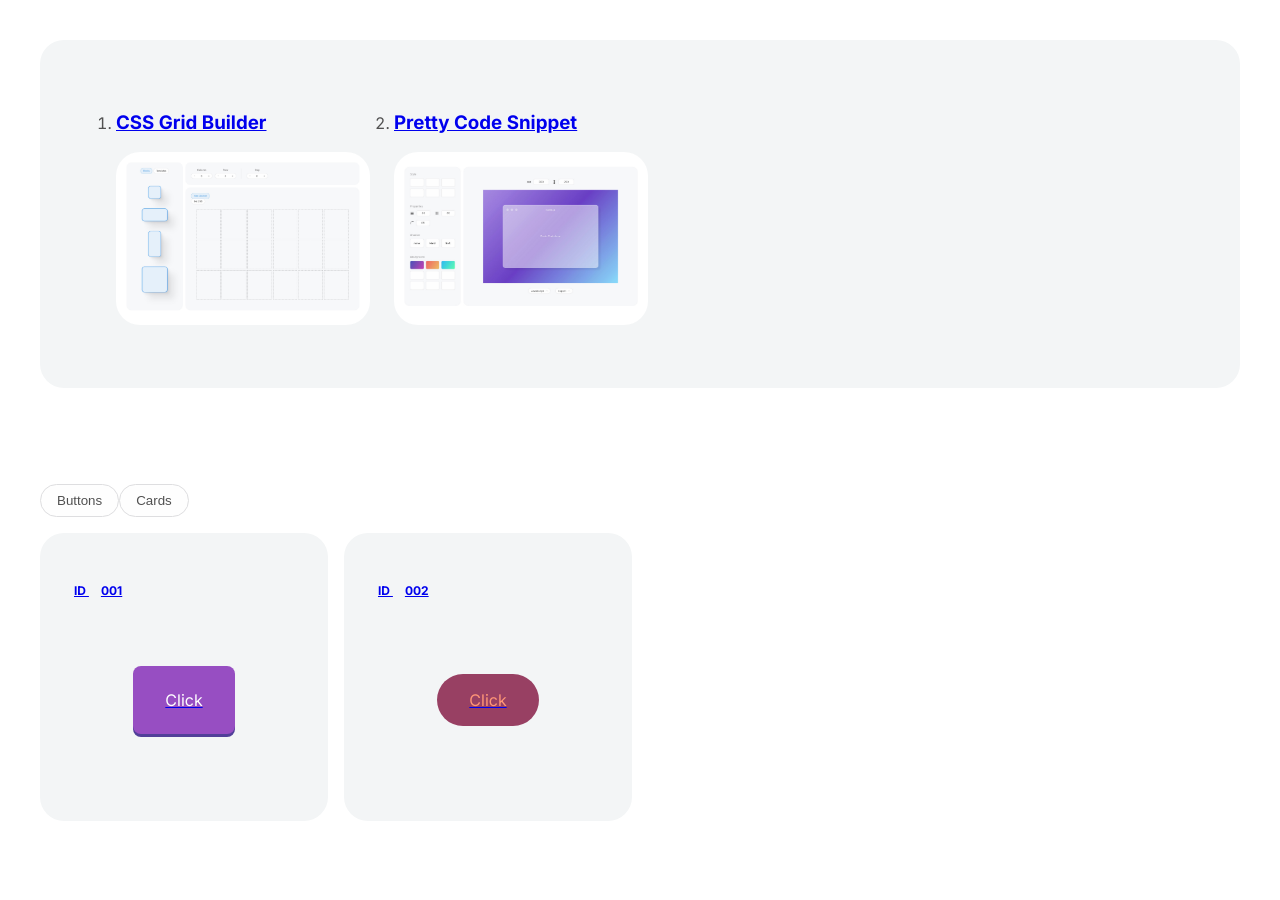
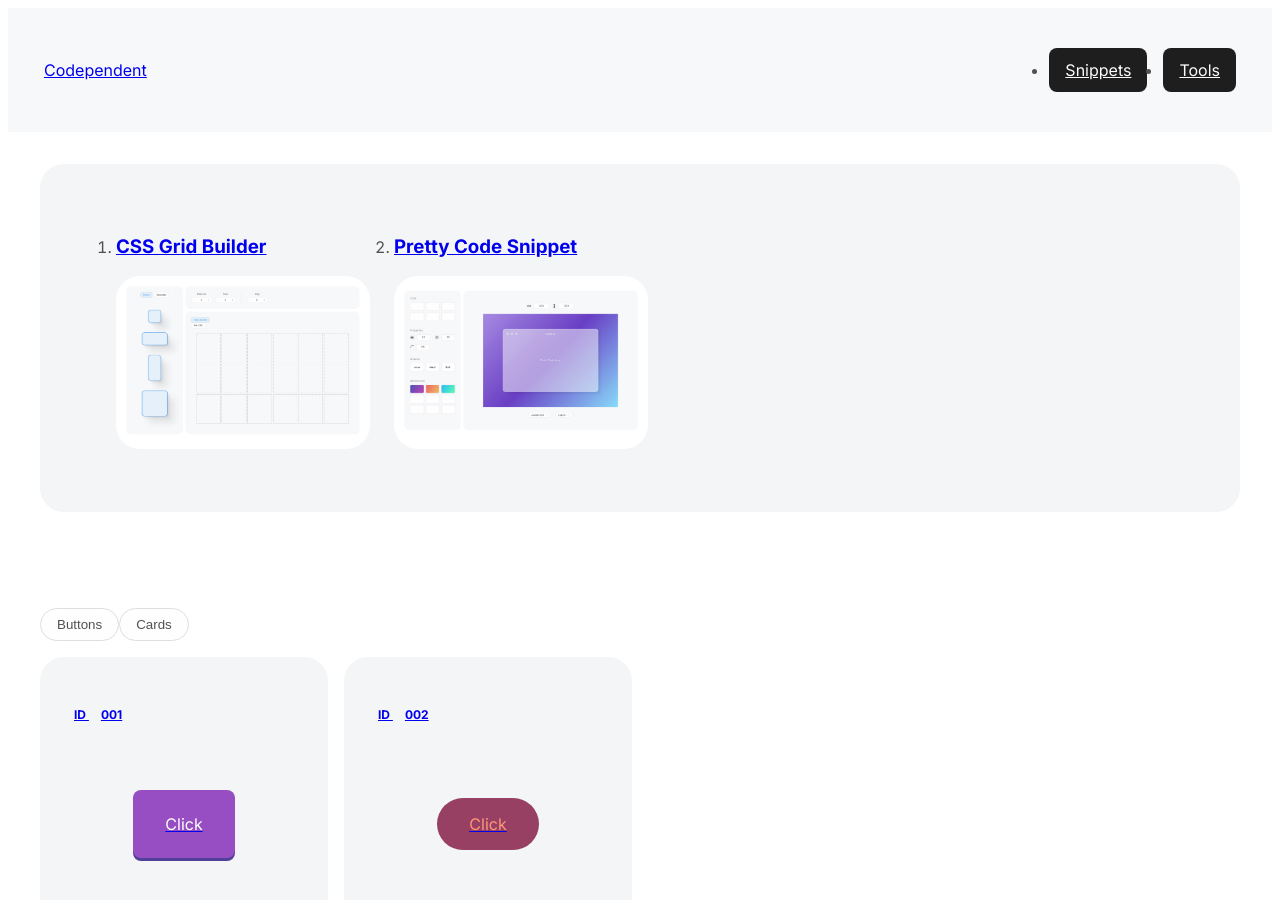
Before and after one commit to AustinChiatto/crumb, a React (Vite) app: page / in a window 1280 px wide. Shown: the top 900 px of the page. Before the commit the page ends 877 px from the top, so only its background shows below. Built offline with nearby package versions, Linux system fonts and the light colour scheme.

Commit message:
added global header

```diff
--- a/src/components/CodeToImg/Sidebar/Sidebar.module.scss
+++ b/src/components/CodeToImg/Sidebar/Sidebar.module.scss
@@ -9,10 +9,6 @@
     gap: 1rem;
 }
 
-.SidebarSection + .SidebarSection {
-    // margin-top: 2.5rem;
-}
-
 .Label {
     margin-bottom: 1rem
 }
--- /dev/null
+++ b/src/components/global/SiteHeader/SiteHeader.jsx
@@ -0,0 +1,30 @@
+// style
+import styles from "./SiteHeader.module.scss";
+
+export default function SiteHeader() {
+    return (
+        <header className={`card ${styles.SiteHeader}`}>
+            <nav className={styles.SiteNav}>
+                <a href={`/home`}>Codependent</a>
+                <ul className={styles.InternalLinks}>
+                    <li>
+                        <a
+                            className={styles.NavButton}
+                            href={`/grid-tool`}
+                        >
+                            Snippets
+                        </a>
+                    </li>
+                    <li>
+                        <a
+                            className={styles.NavButton}
+                            href={`/code-to-img`}
+                        >
+                            Tools
+                        </a>
+                    </li>
+                </ul>
+            </nav>
+        </header>
+    );
+}
--- /dev/null
+++ b/src/components/global/SiteHeader/SiteHeader.module.scss
@@ -0,0 +1,27 @@
+@use "../../../styles/utilities/mixins" as m;
+
+.SiteHeader {
+    grid-column: 1 / 12;
+    grid-row: 1 / 1;
+    border-radius: 0 !important;
+    max-height: 5.5rem;
+    @include m.flex(flex-start, center);
+}
+
+.SiteNav {
+    flex-grow: 1;
+    @include m.flex(flex-start, center);
+}
+
+.InternalLinks {
+    flex-grow: 1;
+    @include m.flex(flex-end, center);
+    gap: 1rem;
+}
+
+.NavButton {
+    padding: 0.75rem 1rem;
+    background: #1e1e1e;
+    color: #fcfcfc;
+    border-radius: 0.5rem;
+}
--- a/src/global.css
+++ b/src/global.css
@@ -11,9 +11,9 @@
 .view-wrapper {
     min-width: 100vw;
     max-width: 100vw;
-    min-height: 100vh;
-    max-height: 100vh;
-    padding: 2rem;
+    min-height: calc(100vh - 5.5rem);
+    max-height: calc(100vh - 5.5rem);
+    padding: 1.5rem;
     display: grid;
     grid-template-columns: repeat(12, 1fr);
     grid-template-rows: repeat(12, 1fr);
--- a/src/views/CodeToImg.jsx
+++ b/src/views/CodeToImg.jsx
@@ -1,10 +1,14 @@
 // components
 import CodeToImg from "../components/CodeToImg/CodeToImg";
+import SiteHeader from "../components/global/SiteHeader/SiteHeader";
 
 export default function CodeToImgView() {
     return (
-        <div className="view-wrapper">
-            <CodeToImg />
-        </div>
+        <>
+            <SiteHeader />
+            <div className="view-wrapper">
+                <CodeToImg />
+            </div>
+        </>
     );
 }
--- a/src/views/Dashboard.jsx
+++ b/src/views/Dashboard.jsx
@@ -1,5 +1,12 @@
+// components
 import Dashboard from "../components/Dashboard/Dashboard";
+import SiteHeader from "../components/global/SiteHeader/SiteHeader";
 
 export default function DashboardView() {
-    return <Dashboard />;
+    return (
+        <>
+            <SiteHeader />
+            <Dashboard />
+        </>
+    );
 }
--- a/src/views/GridTool.jsx
+++ b/src/views/GridTool.jsx
@@ -2,9 +2,12 @@ import { GridControlProvider } from "../GridControlContext";
 import GridControlBar from "../components/GridTool/GridControlBar/GridControlBar";
 import OutputDisplay from "../components/GridTool/OutputDisplay/OutputDisplay";
 import SideBar from "../components/GridTool/SideBar/SideBar";
+import SiteHeader from "../components/global/SiteHeader/SiteHeader";
 
 export default function GridTool() {
     return (
+        <>
+            <SiteHeader />
             <div className="view-wrapper">
                 <SideBar></SideBar>
                 <GridControlProvider>
@@ -12,5 +15,6 @@ export default function GridTool() {
                     <OutputDisplay></OutputDisplay>
                 </GridControlProvider>
             </div>
+        </>
     );
 }
--- a/src/views/SnippetEditor.jsx
+++ b/src/views/SnippetEditor.jsx
@@ -1,9 +1,13 @@
 import SnippetEditor from "../components/SnippetEditor/SnippetEditor";
+import SiteHeader from "../components/global/SiteHeader/SiteHeader";
 
 export default function SnippetEditorView() {
     return (
-        <div className="view-wrapper">
-            <SnippetEditor />
-        </div>
+        <>
+            <SiteHeader />
+            <div className="view-wrapper">
+                <SnippetEditor />
+            </div>
+        </>
     );
 }
```
Lines whose indentation alone changed are shown as unchanged.
